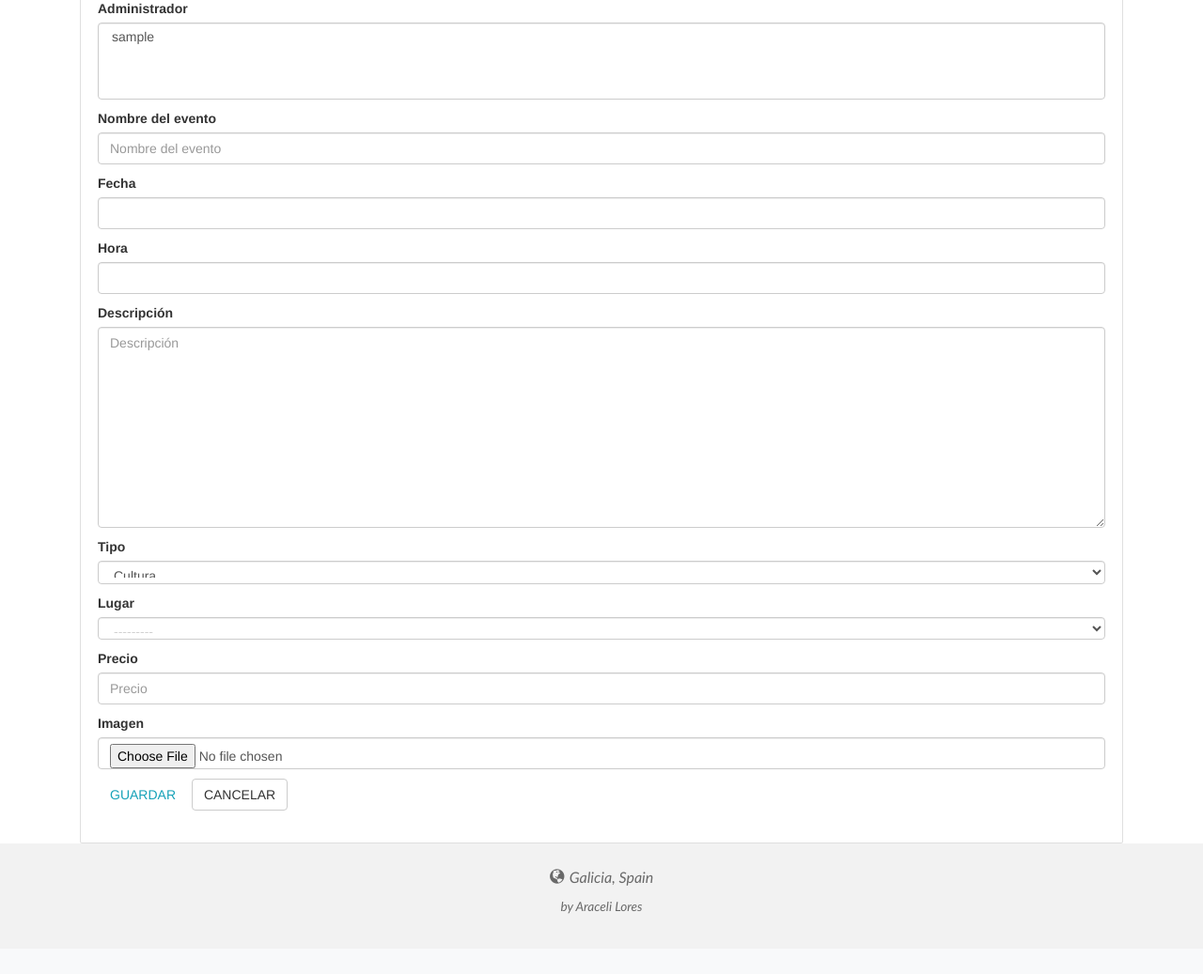
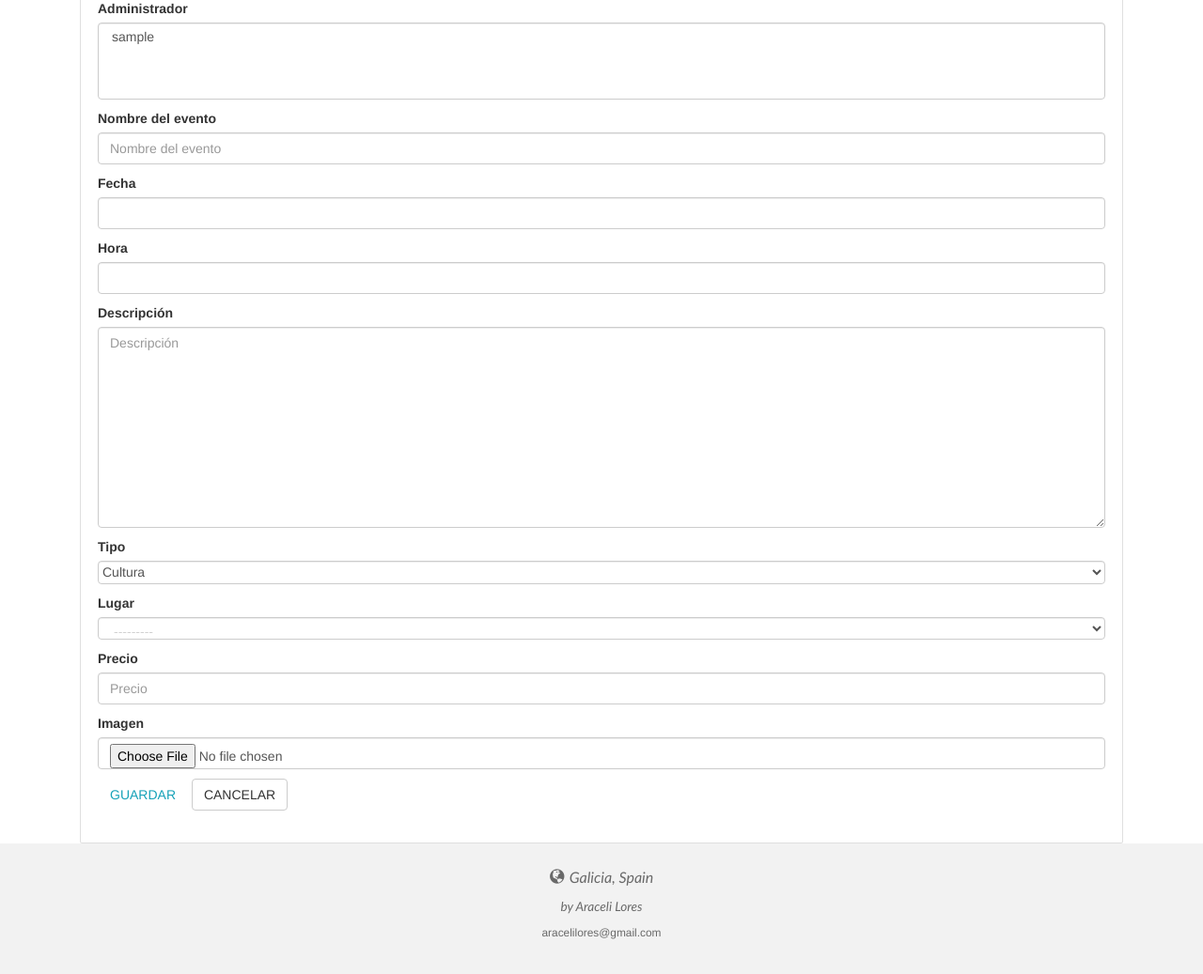
Before and after one commit to araceli24/LeisureTime, a Django app: page /event/new/ in a window 1280 px wide. Shown: the part 525-1562 px from the top of the page at 94% size. Before the commit the page ends 1498 px from the top, so only its background shows below. Run offline with Django 3.2, Linux system fonts and the light colour scheme; the visitor is signed in with stand-in values (Sample User, id 1); data comes from the database, SQL or seed files in the repository; data that the repository does not hold is empty; some libraries are stand-ins or nearby versions; some web fonts are replaced.

Commit message:
Changes in style

```diff
--- a/core/templates/core/base.html
+++ b/core/templates/core/base.html
@@ -52,6 +52,9 @@
     <p>
       <small>by Araceli Lores</small>
     </p>
+    <small>aracelilores@gmail.com</small>
+
+    </P>
   </footer>
 
 </body>
--- a/static/css/style.css
+++ b/static/css/style.css
@@ -314,6 +314,11 @@ form.event-form p select{
 }
 select[multiple], select[size] {
   height: max-content;
+}
+
+select#id_category.form-control{
+
+  padding: 0%;
 }
 
 
```
